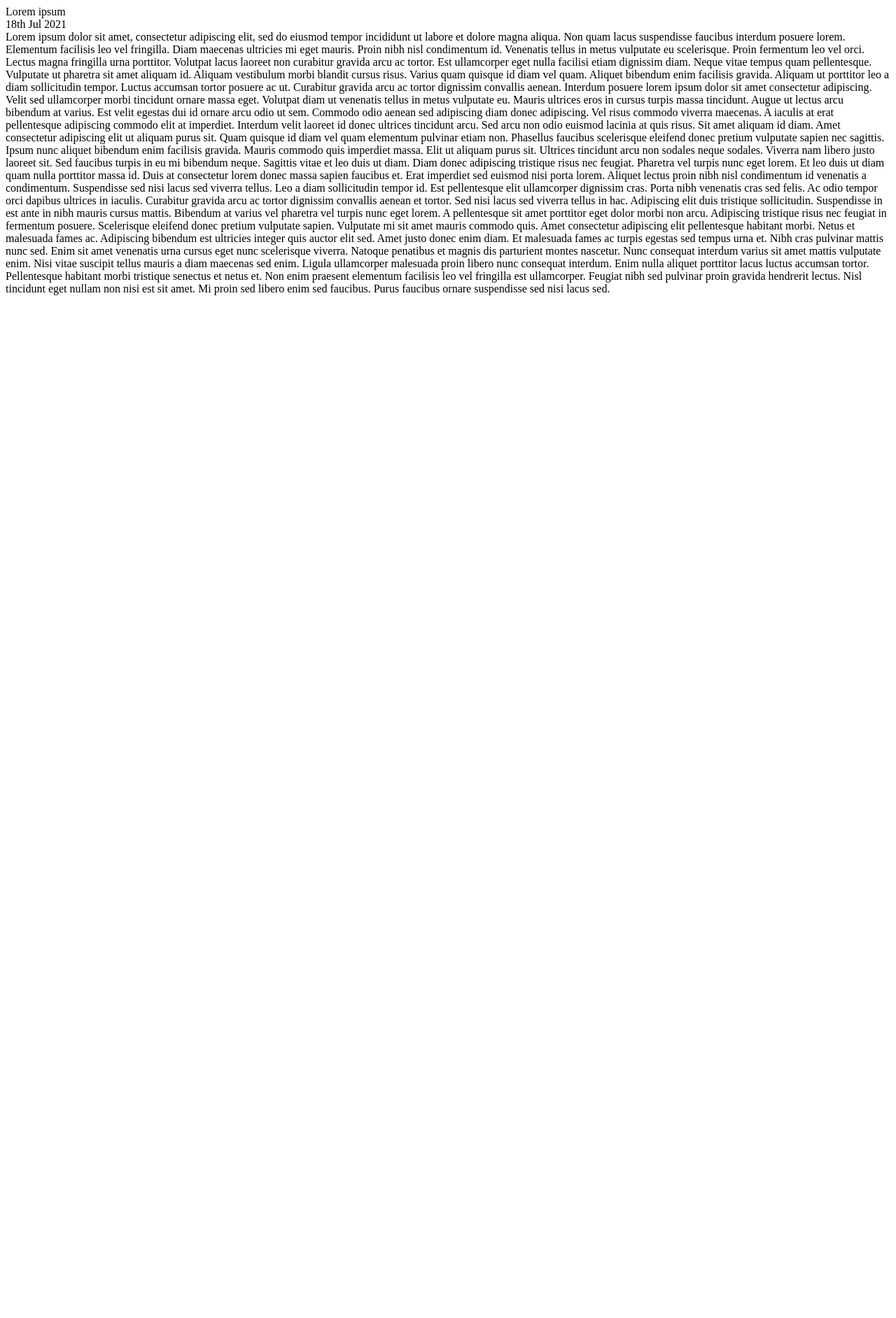
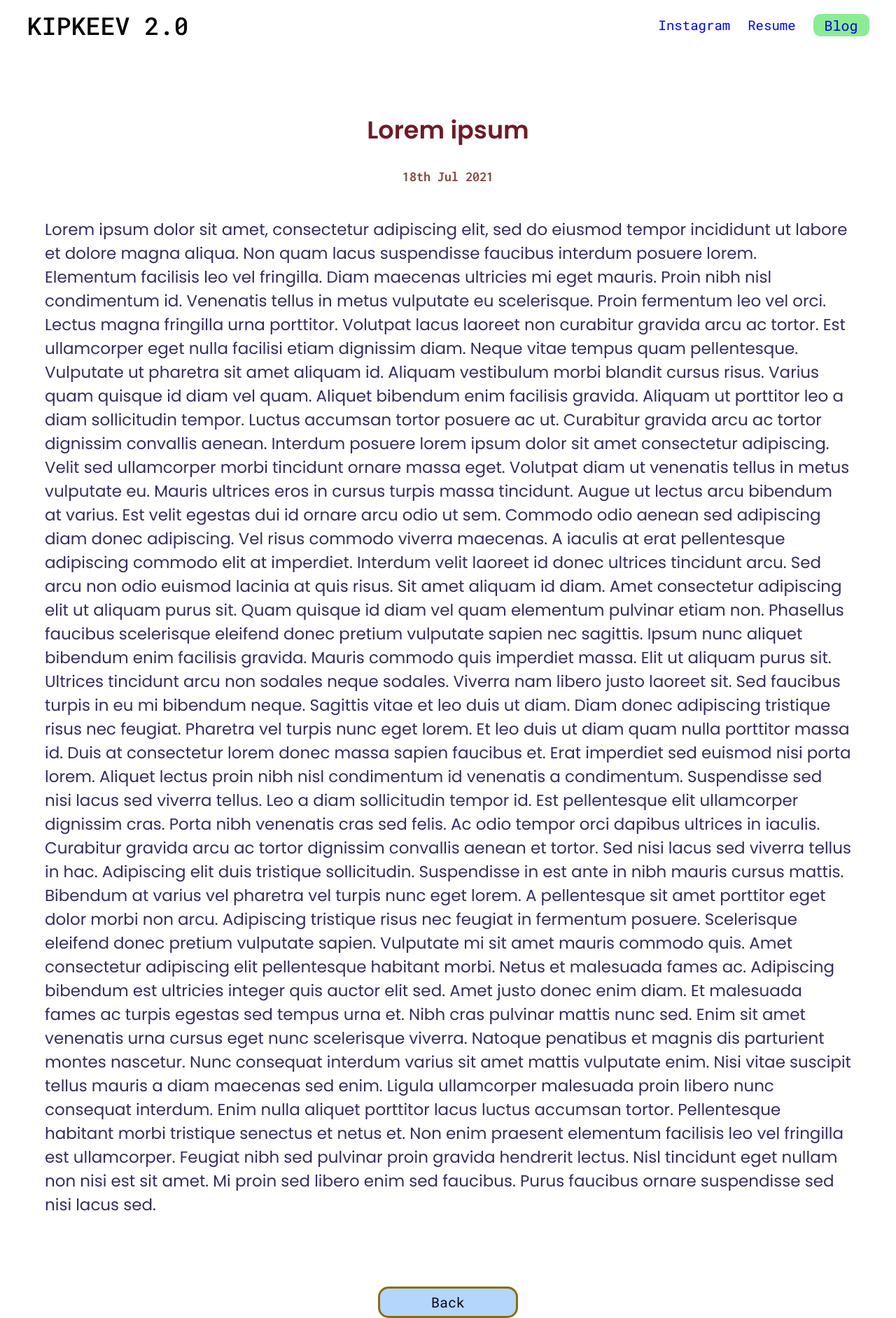
Before and after one commit to AminKipkeev2dot0/portfolio, a Django app: page /blog/7 in a window 1280 px wide. Shown: the whole page at 70% size. Before the commit the page ends 422 px from the top, so only its background shows below. Run offline with Django 3.2, Linux system fonts and the light colour scheme; data comes from the database, SQL or seed files in the repository; both versions use the stored data as it was after the commit.

Commit message:
all is ready except little bit

```diff
--- /dev/null
+++ b/blog/static/blog/blog.css
@@ -0,0 +1,73 @@
+*{
+    box-sizing:border-box;
+}
+a{
+
+    text-decoration: none;
+
+
+}
+.container{
+    padding-left: 5%;
+    vertical-align: baseline;
+    margin: 0 auto;
+    display: grid;
+    grid-template-columns: 1fr 1fr;
+
+}
+
+.card{
+    display: inline-block;
+    overflow: hidden;
+    height: 650px;
+    border: black;
+    background-color: rgb(241, 252, 230);
+    border-radius: 40px;
+    padding: 40px;
+    margin: 20px;
+}
+
+.card:hover{
+    box-shadow: 0 0 30px rgba(59, 47, 61, 0.5);
+    transition: 300ms;
+}
+
+.blog_a{
+    text-align: center;
+    text-decoration: none;
+    color: rgb(112, 27, 38);
+    font-family: 'Poppins', sans-serif;
+    font-weight: 500;
+    font-size: 35px;
+    margin-bottom: 0;
+}
+.blog_desc{
+    text-align: center;
+    color: rgb(56, 43, 94);
+    font-family: 'Poppins', sans-serif;
+    font-weight: 400;
+    text-decoration: none;
+    width:530.36px;
+}
+
+.blog_date{
+    text-align: center;
+    font-family: 'Inconsolata', monospace;
+    font-weight: 700;
+    font-size: 20px;
+    color:rgb(133, 73, 66);
+    margin-top: 8px;
+    text-decoration: none;
+    margin-bottom: 30px;
+
+}
+
+.count{
+    text-align: center;
+    color: rgb(133, 73, 66);
+    font-family: 'Poppins', sans-serif;
+    font-weight: 500;
+    font-size: 35px;
+    margin-top: 6%;
+    margin-bottom: 5%;
+}
--- /dev/null
+++ b/blog/static/blog/detail.css
@@ -0,0 +1,54 @@
+*{
+    box-sizing: border-box;
+}
+.det_h1{
+    text-align: center;
+    margin-top: 100px;
+    color: rgb(112, 27, 38);
+    font-family: 'Poppins', sans-serif;
+    font-weight: 600;
+    font-size: 35px;
+    margin-bottom: 0;
+}
+
+.det_h2{
+    text-align: center;
+    font-family: 'Inconsolata', monospace;
+    font-weight: 700;
+    font-size: 20px;
+    color:rgb(133, 73, 66);
+    margin-top: 30px;
+    text-decoration: none;
+    margin-bottom: 30px;
+}
+
+.det_art{
+    width:90%;
+    margin: 0 auto;
+    font-size: 23px;
+    color: rgb(56, 43, 94);
+    font-family: 'Poppins', sans-serif;
+    font-weight: 400;
+    text-decoration: none;
+    margin-bottom: 100px;
+}
+
+.back{
+    background-color: rgb(206, 255, 160);
+    border: rgb(232, 255, 210) solid;
+    border-radius: 6px;
+    font-size: 20px;
+    font-family: 'Roboto Mono', monospace;
+    font-weight: 400;
+    text-decoration: none;
+    width: 100px;
+    margin: 0 auto;
+    text-align: center;
+
+}
+
+.back:hover{
+   background-color: rgb(139, 124, 223);
+   color: cornsilk;
+   transition:0.3s;
+}
--- a/blog/templates/blog/detail.html
+++ b/blog/templates/blog/detail.html
@@ -1,14 +1,9 @@
-<!DOCTYPE html>
-<html lang="en">
-<head>
-    <meta charset="UTF-8">
-    <meta http-equiv="X-UA-Compatible" content="IE=edge">
-    <meta name="viewport" content="width=device-width, initial-scale=1.0">
-    <title>Document</title>
-</head>
-<body>
-    {{blog.title}}<br>
-    {{blog.dateofpost|date:'jS M Y'}}<br>
-    {{blog.desc|safe}}
-</body>
-</html>
+{% extends 'projects/base.html' %}
+    {% block 'content' %}
+    <h1 class="det_h1">{{blog.title}}<br></h1>
+    <h2 class="det_h2">{{blog.dateofpost|date:'jS M Y'}}</h2><br>
+    <article class="det_art">
+        {{blog.desc|safe}}
+    </article>
+    <a href="{% url 'blog:blogpage' %}"><div class="back">Back</div></a>
+    {% endblock %}
--- /dev/null
+++ b/projects/static/projects/home.css
@@ -0,0 +1,187 @@
+body{
+    padding: 0;
+    margin: 0;
+}
+
+.startimage{
+    width: 100%;
+    margin: 0;
+    margin-top: 150px;
+    background-color: rgb(243, 247, 252);
+    display: flex;
+
+}
+.startimage img{
+    display: inline;
+    border: 6px solid rgb(107, 207, 61);
+    border-radius: 60px;
+    width: 450px;
+    height: 450px;
+    margin-left: 110px;
+}
+
+.textt{
+    margin-right: 20px;
+    margin-left: 200px;
+    margin-top: 50px;
+    text-align: center;
+    font-size: 35px;
+    font-family: 'Roboto Mono', monospace;
+    font-weight: 400;
+    color: rgb(56, 43, 94);
+}
+.textt h1{
+    letter-spacing: 4px;
+}
+.main{
+    color:rgb(56, 43, 94);
+}
+.slash{
+    color: rgb(107, 207, 61);
+}
+
+.wrapper{
+    width:87%;
+    display: grid;
+    vertical-align: baseline;
+    margin: 0 auto;
+    margin-top: 110px;
+    grid-template-columns: 1fr 1fr 1fr;
+
+}
+
+.card_h{
+    display: flex;
+    flex-direction: column;
+    overflow: hidden;
+    align-items:center;
+    margin: 20px;
+    background-color: rgb(252, 244, 240);
+    border-radius: 40px;
+}
+.card_h:hover{
+    box-shadow: 0 0 30px rgba(167, 253, 159, 1);
+    transition: 300ms;
+}
+.card_h .desc{
+    text-align: center;
+    width: 350px;
+}
+.title{
+    color:rgb(63, 62, 6);
+}
+
+.proj{
+    text-align: center;
+    font-size: 45px;
+    font-family: 'Roboto Mono', monospace;
+    font-weight: 500;
+    color: rgb(56, 43, 94);
+    margin-top: 200px;
+}
+
+.projectim {
+    height: 200px;
+    width: 100%;
+    margin-bottom: 0;
+    padding: 0;
+    border-radius: 40px;
+    box-shadow: 0 0 30px rgb(88, 73, 107, 0.5);
+}
+.blog{
+    text-align: center;
+    font-size: 45px;
+    font-family: 'Roboto Mono', monospace;
+    font-weight: 500;
+    color: rgb(56, 43, 94);
+    padding-top: 110px;
+    margin-bottom: 100px;
+    margin-top: 0;
+}
+
+.wrapper_2{
+    vertical-align: baseline;
+    margin: 0 auto;
+    display: grid;
+    grid-template-columns: 1fr 1fr 1fr;
+    background-color: rgb(139, 108, 12, 0.4);
+}
+
+.card_h_2{
+    display: inline-block;
+    overflow: hidden;
+    border: black;
+    height: 370px;
+    background-color: rgb(224, 247, 203);
+    border-radius: 40px;
+    padding: 40px;
+    margin: 20px;
+}
+.card_h_2:hover{
+    box-shadow: 0 0 30px rgba(59, 47, 61, 0.5);
+    transition: 300ms;
+}
+
+.blog_desc_h{
+    text-align: center;
+    color: rgb(56, 43, 94);
+    font-family: 'Poppins', sans-serif;
+    font-size:12px;
+    font-weight: 400;
+    text-decoration: none;
+    width:350px;
+}
+.blog_date_h{
+    text-align: center;
+    font-family: 'Inconsolata', monospace;
+    font-weight: 700;
+    font-size: 20px;
+    color:rgb(133, 73, 66);
+    margin-top: 8px;
+    text-decoration: none;
+    margin-bottom: 30px;
+
+}
+.blog_h{
+    text-align: center;
+    text-decoration: none;
+    color: rgb(112, 27, 38);
+    font-family: 'Poppins', sans-serif;
+    font-weight: 400;
+    font-size: 16px;
+    margin-bottom: 0;
+}
+
+.back{
+    background-color: rgb(181, 214, 252);
+    border: rgb(139, 108, 12) solid;
+    border-radius: 15px;
+    font-size: 20px;
+    font-family: 'Roboto Mono', monospace;
+    font-weight: 400;
+    text-decoration: none;
+    width: 200px;
+    height: 45px;
+    margin: 0 auto;
+    text-align: center;
+    display: flex;
+    justify-content: center;
+    align-items: center;
+    color: rgb(5, 6, 31);
+    margin-top: 70px;
+
+}
+
+
+.back:hover{
+   background-color: rgb(139, 124, 223);
+   color: cornsilk;
+   transition:0.3s;
+}
+
+.projects_sec{
+
+}
+.blogs_sec{
+
+}
--- /dev/null
+++ b/projects/static/projects/style.css
@@ -0,0 +1,68 @@
+nav{
+    padding-left: 3%;
+    padding-right: 3%;
+    margin-top: 1%;
+    display: flex;
+    justify-content: space-between;
+    align-items: center;
+
+
+}
+.logo_a{
+    text-decoration: none;
+    color: rgb(8, 8, 7);
+}
+.logo_text{
+    font-size: 35px;
+    padding-top: 5px;
+    text-transform: uppercase;
+    font-family: 'Roboto Mono', monospace;
+    font-weight: 500;
+}
+.links{
+    display: flex;
+    align-items: center ;
+}
+.inst,.resume{
+    color: blue;
+}
+
+.inst,.resume{
+    font-size: 19px;
+    margin-right: 25px;
+    font-family: 'Roboto Mono', monospace;
+    font-weight: 400;
+    text-decoration: none;
+}
+.inst:hover{
+    border-bottom: 3px solid rgb(140, 236, 148);
+    transition:0.3s;
+}
+.resume:hover{
+    border-bottom: 3px solid rgb(140, 236, 148);
+    transition:0.3s;
+}
+.btndiv:hover{
+   background-color: rgb(139, 124, 223);
+   color: cornsilk;
+   transition:0.3s;
+}
+
+.blog_btn{
+    font-size: 20px;
+    font-family: 'Roboto Mono', monospace;
+    font-weight: 400;
+    text-decoration: none;
+
+}
+.btndiv{
+    width:80px;
+    background-color: rgb(140, 236, 148);
+    border: rgb(140, 236, 148) solid;
+    border-radius: 10px;
+    text-align: center;
+}
+
+.inst,.resume:active{
+    font-style: bold;
+}
--- /dev/null
+++ b/projects/templates/projects/base.html
@@ -0,0 +1,28 @@
+{% load static %}
+<!DOCTYPE html>
+<html lang="en">
+<head>
+    <meta charset="UTF-8">
+    <meta http-equiv="X-UA-Compatible" content="IE=edge">
+    <meta name="viewport" content="width=device-width, initial-scale=1.0">
+    <link rel="stylesheet" href="{% static 'projects/style.css' %}">
+    <link rel="stylesheet" href="{% static 'blog/blog.css' %}">
+    <link rel="stylesheet" href="{% static 'blog/detail.css' %}">
+    <link rel="stylesheet" href="{% static 'projects/home.css' %}">
+    <link rel="preconnect" href="https://fonts.googleapis.com">
+    <link rel="preconnect" href="https://fonts.gstatic.com" crossorigin>
+    <link href="https://fonts.googleapis.com/css2?family=Inconsolata:wght@700&family=Poppins:wght@300;400;500;600;700&family=Roboto+Mono:wght@400;500&display=swap" rel="stylesheet">
+    <title>kipkeev2.0</title>
+</head>
+<body>
+    <nav>
+        <a href="{% url 'home' %}" class="logo_a"><span class="logo_text">kipkeev 2.0</span></a>
+        <div class="links">
+            <a class="inst" href="https://instagram.com" target="blank">Instagram</a>
+            <a class = "resume" href="{% static 'projects/resume.pdf' %}" target="blank">Resume</a>
+            <a class="blog_btn" href="{% url 'blog:blogpage' %}"><div class="btndiv">Blog</div></a>
+        </div>
+    </nav>
+      {% block 'content'%}{% endblock %}
+</body>
+</html>
--- a/projects/views.py
+++ b/projects/views.py
@@ -1,7 +1,9 @@
 from django.shortcuts import render
 from .models import project
+from blog.models import blog_post
 
 # Create your views here.
 def home(request):
+    all_posts = blog_post.objects.all()[:3]
     all_projects = project.objects.all()
-    return render(request, 'projects/home.html', {'all_projects': all_projects})
+    return render(request, 'projects/home.html', {'all_projects': all_projects, 'all_posts':all_posts})
```
Also changed, not shown: blog/templates/blog/blog.html (+22 -17 lines), projects/templates/projects/home.html (+46 -19 lines), db.sqlite3, media/images/Screenshot_2021-06-09_175922_NxeX5bC.png (added), media/images/Screenshot_2021-06-09_184314_AmiWc0K.png (added), media/images/Снимок_экрана_2021-07-18_122750.png (added), projects/static/projects/icon.png (added), projects/static/projects/jj.jpeg (added), 1 other file.
